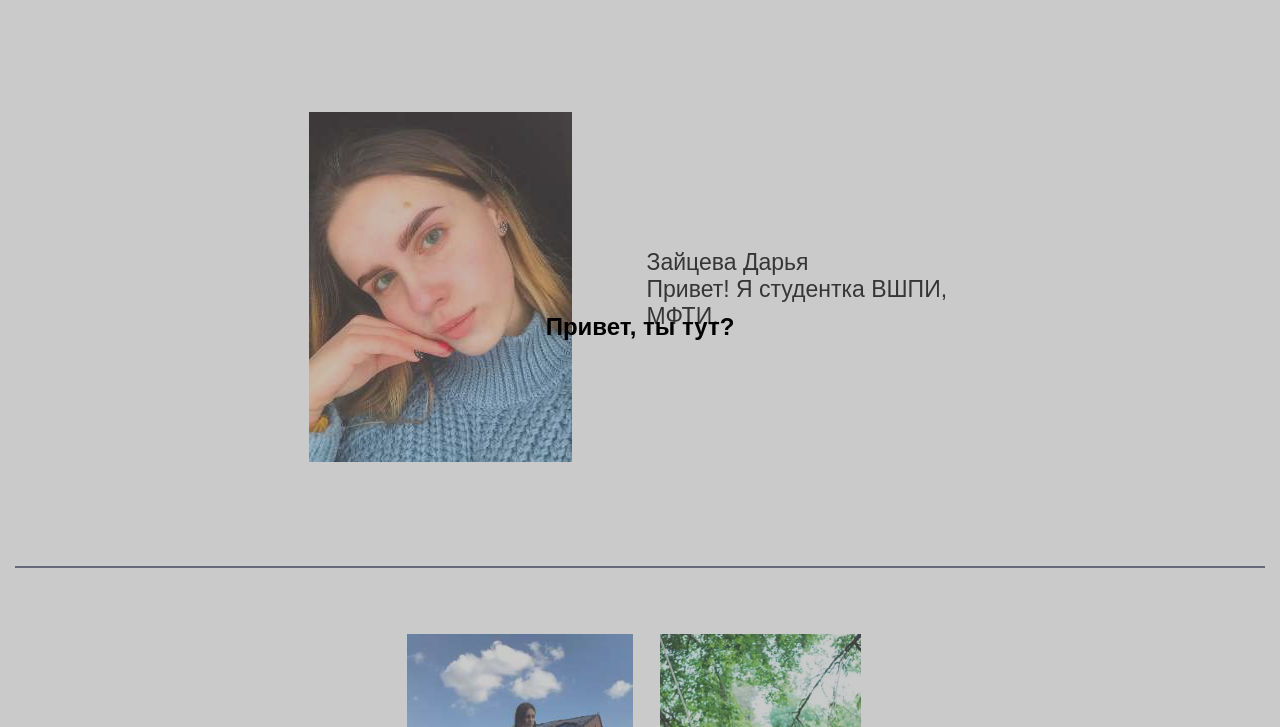
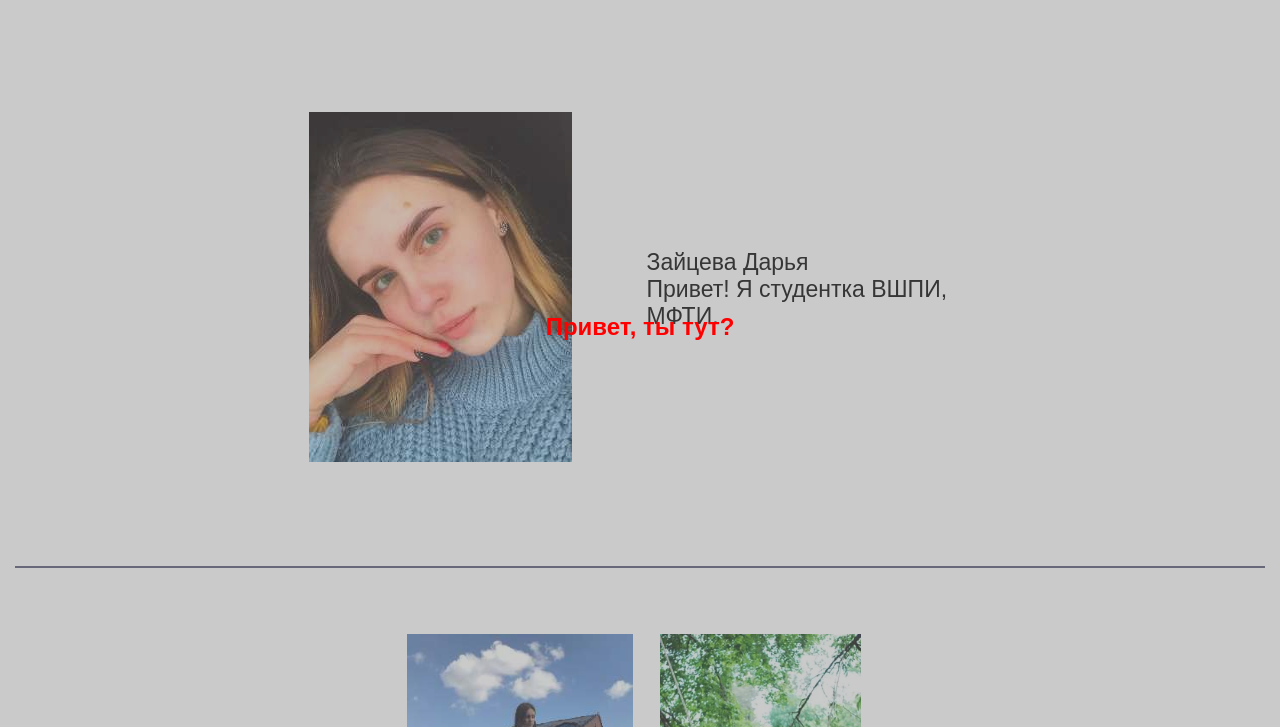
Before and after one commit to deeelis/deeelis.github.io, a plain HTML site: page index.html in a window 1280 px wide. Shown: the part 73-800 px from the top of the page. Drawn offline with Linux system fonts and the light colour scheme.

Commit message:
Update index.html

```diff
--- a/index.html
+++ b/index.html
@@ -129,7 +129,7 @@
     <div>
       <div class="time__popup-bg">
           <div id="time" class="time__popup">
-            <h2 class="time-popup__text">Привет, ты тут?</h2>
+            <h2 class="time__popup-text">Привет, ты тут?</h2>
           </div>
       </div>
   </div>
```
